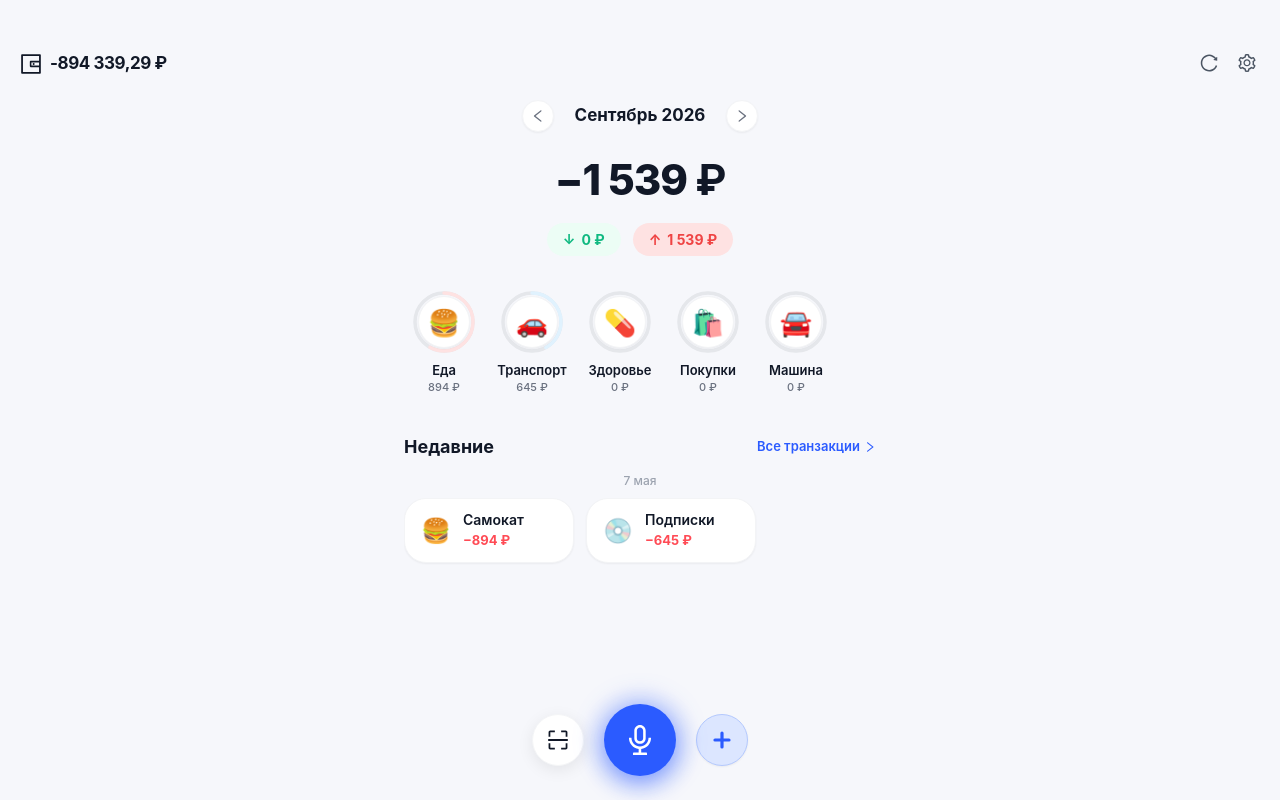
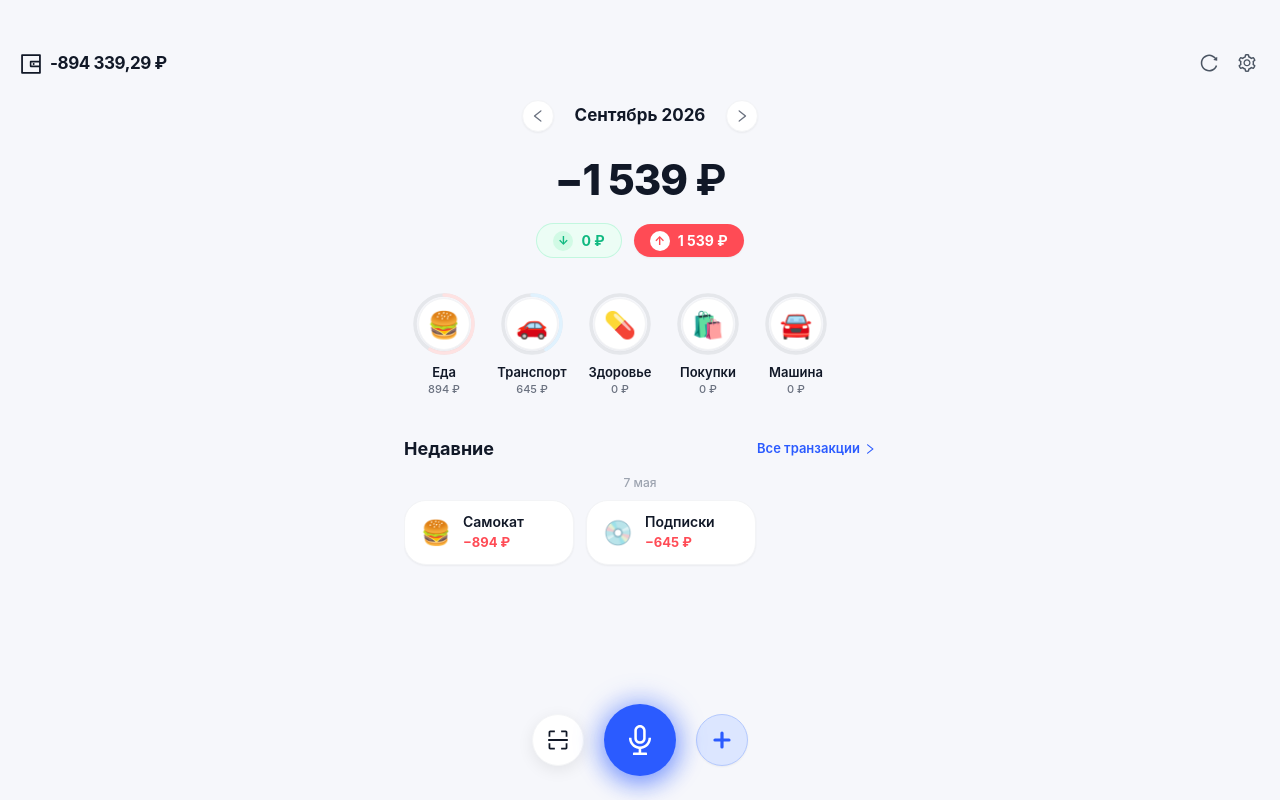
Before and after one commit to alevtinaksen/ai-money, a React (Vite) app in the folder frontend/: page / in a window 1280 px wide. Built offline with nearby package versions, Linux system fonts and the light colour scheme; no server answers.

Commit message:
feat: make green and red badges interactive toggles for income and expense categories

```diff
--- a/frontend/src/components/dashboard/DashboardScreen.tsx
+++ b/frontend/src/components/dashboard/DashboardScreen.tsx
@@ -59,6 +59,7 @@ export const DashboardScreen: React.FC<DashboardScreenProps> = ({
   onHaptic,
 }) => {
   const [monthIdx, setMonthIdx] = useState(8); // Default to "Сентябрь 2026"
+  const [categoryMode, setCategoryMode] = useState<'expense' | 'income'>('expense');
 
   const totalAccountsBalance = accounts.reduce((sum, acc) => {
     if (acc.group_name === 'Кредиты') return sum - acc.balance;
@@ -75,7 +76,7 @@ export const DashboardScreen: React.FC<DashboardScreenProps> = ({
     setMonthIdx((prev) => (prev < 11 ? prev + 1 : 0));
   };
 
-  // Top categories sorted by real spending for the period dynamically calculated from transactions
+  // Top categories sorted by real spending or income for the period dynamically calculated from transactions
   const topCategories = React.useMemo(() => {
     const spendMap: Record<string, number> = {};
 
@@ -99,11 +100,11 @@ export const DashboardScreen: React.FC<DashboardScreenProps> = ({
       const foundByName = categories.find((c) => c.name.toLowerCase() === nameToCheck.toLowerCase());
       if (foundByName) return foundByName.name;
 
-      return nameToCheck || 'Другое';
+      return nameToCheck || (categoryMode === 'income' ? 'Прочее' : 'Другое');
     };
 
     for (const tx of summary.recent_transactions) {
-      if (tx.type === 'expense') {
+      if (tx.type === categoryMode) {
         const catName = resolveMainCatName(tx);
         spendMap[catName] = (spendMap[catName] || 0) + tx.amount;
       }
@@ -126,21 +127,31 @@ export const DashboardScreen: React.FC<DashboardScreenProps> = ({
       list.push({
         id: foundInCat?.id || `cat-${name}`,
         name,
-        icon: foundInCat?.icon || foundInCatalog?.icon || '📦',
-        color: foundInCat?.color || '#FF7A00',
+        icon: foundInCat?.icon || foundInCatalog?.icon || (categoryMode === 'income' ? '💰' : '📦'),
+        color: foundInCat?.color || (categoryMode === 'income' ? '#10B981' : '#FF7A00'),
         amount: amt,
         percentage: 0,
       });
       processed.add(name.toLowerCase());
     }
 
-    const defaultCategories = [
+    const defaultExpenseCategories = [
       { name: 'Еда', icon: '🍔', color: '#FF7A00' },
       { name: 'Транспорт', icon: '🚗', color: '#EF4444' },
       { name: 'Здоровье', icon: '💊', color: '#F59E0B' },
       { name: 'Покупки', icon: '🛍️', color: '#EC4899' },
       { name: 'Машина', icon: '🚘', color: '#3B82F6' },
     ];
+
+    const defaultIncomeCategories = [
+      { name: 'Зарплата', icon: '💰', color: '#10B981' },
+      { name: 'Переводы', icon: '🥧', color: '#3B82F6' },
+      { name: 'Накопления', icon: '🪙', color: '#9CA3AF' },
+      { name: 'Подарки', icon: '🎁', color: '#EC4899' },
+      { name: 'Прочее', icon: '🥖', color: '#8B5CF6' },
+    ];
+
+    const defaultCategories = categoryMode === 'income' ? defaultIncomeCategories : defaultExpenseCategories;
 
     for (const def of defaultCategories) {
       if (!processed.has(def.name.toLowerCase())) {
@@ -159,13 +170,13 @@ export const DashboardScreen: React.FC<DashboardScreenProps> = ({
 
     list.sort((a, b) => b.amount - a.amount);
 
-    const totalExp = list.reduce((sum, c) => sum + c.amount, 0);
+    const totalAmt = list.reduce((sum, c) => sum + c.amount, 0);
 
     return list.map((c) => ({
       ...c,
-      percentage: totalExp > 0 ? Math.min(100, Math.round((c.amount / totalExp) * 100)) : 0,
+      percentage: totalAmt > 0 ? Math.min(100, Math.round((c.amount / totalAmt) * 100)) : 0,
     }));
-  }, [summary.recent_transactions, categories]);
+  }, [summary.recent_transactions, categories, categoryMode]);
 
   const formatCompactAmount = (amount: number) => {
     if (amount <= 0) return '0 ₽';
@@ -263,27 +274,67 @@ export const DashboardScreen: React.FC<DashboardScreenProps> = ({
             );
           })()}
 
-          {/* Stat Badges: Income ↓ and Expense ↑ */}
+          {/* Stat Badges: Income ↓ and Expense ↑ (Interactive Toggles) */}
           <div className="flex items-center justify-center space-x-3 mt-3">
-            <div className="flex items-center space-x-1.5 px-4 py-1.5 rounded-full bg-[#ECFDF5] text-[#10B981] font-bold text-[14px]">
-              <span>↓</span>
+            {/* Green Income Toggle Button */}
+            <button
+              type="button"
+              onClick={() => {
+                onHaptic?.('light');
+                setCategoryMode('income');
+              }}
+              className={`flex items-center space-x-2 px-4 py-1.5 rounded-full font-bold text-[14px] transition-all active:scale-95 cursor-pointer select-none ${
+                categoryMode === 'income'
+                  ? 'bg-[#34C759] text-white shadow-sm'
+                  : 'bg-[#ECFDF5] dark:bg-[#14231E] text-[#10B981] border border-emerald-200/60 dark:border-emerald-900/30'
+              }`}
+            >
+              <div
+                className={`w-5 h-5 rounded-full flex items-center justify-center text-xs font-bold leading-none ${
+                  categoryMode === 'income'
+                    ? 'bg-white text-[#34C759]'
+                    : 'bg-emerald-100 dark:bg-emerald-950/80 text-[#10B981]'
+                }`}
+              >
+                ↓
+              </div>
               <span>
                 {summary.period_income.toLocaleString('ru-RU', {
                   minimumFractionDigits: 0,
                 })}{' '}
                 ₽
               </span>
-            </div>
+            </button>
 
-            <div className="flex items-center space-x-1.5 px-4 py-1.5 rounded-full bg-[#FEE2E2] text-[#EF4444] font-bold text-[14px]">
-              <span>↑</span>
+            {/* Red Expense Toggle Button */}
+            <button
+              type="button"
+              onClick={() => {
+                onHaptic?.('light');
+                setCategoryMode('expense');
+              }}
+              className={`flex items-center space-x-2 px-4 py-1.5 rounded-full font-bold text-[14px] transition-all active:scale-95 cursor-pointer select-none ${
+                categoryMode === 'expense'
+                  ? 'bg-[#FF4B55] text-white shadow-sm'
+                  : 'bg-[#FEE2E2] dark:bg-[#28181E] text-[#EF4444] border border-red-200/60 dark:border-red-900/30'
+              }`}
+            >
+              <div
+                className={`w-5 h-5 rounded-full flex items-center justify-center text-xs font-bold leading-none ${
+                  categoryMode === 'expense'
+                    ? 'bg-white text-[#FF4B55]'
+                    : 'bg-red-100 dark:bg-red-950/80 text-[#EF4444]'
+                }`}
+              >
+                ↑
+              </div>
               <span>
                 {summary.period_expense.toLocaleString('ru-RU', {
                   minimumFractionDigits: 0,
                 })}{' '}
                 ₽
               </span>
-            </div>
+            </button>
           </div>
         </div>
 
```
